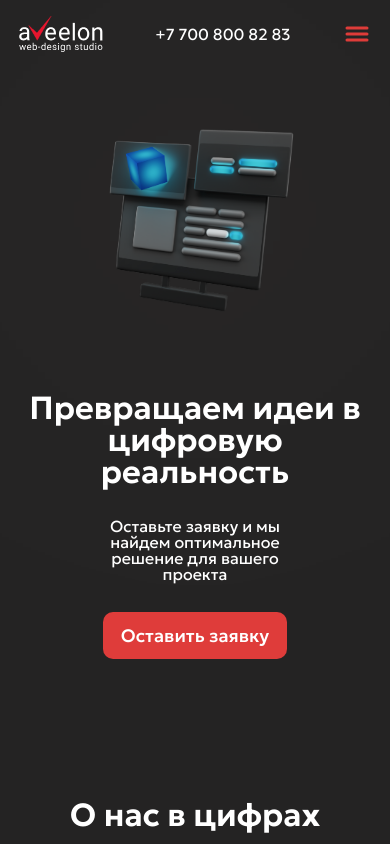
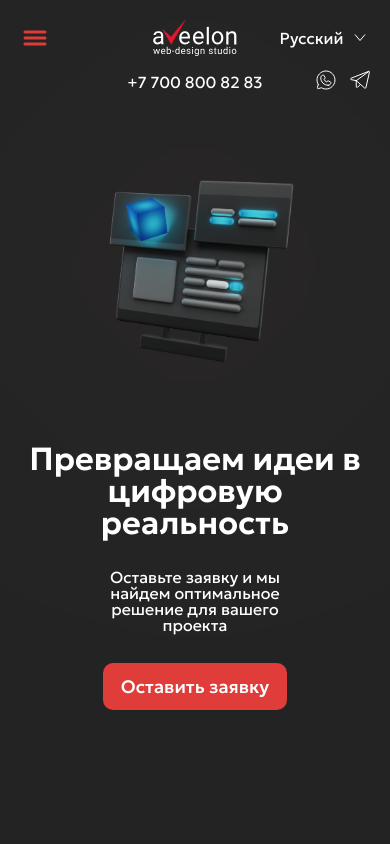
Before and after one commit to AbdullaAzadov/aveelon, a React (Vite) app: page / in a window 390 px wide. Shown: the top 844 px of the page. Built offline with nearby package versions, Linux system fonts and the light colour scheme.

Commit message:
update: header

```diff
--- a/src/components/IconButton.tsx
+++ b/src/components/IconButton.tsx
@@ -3,13 +3,19 @@ import styled from 'styled-components';
 type IconButtonProps = {
   children: React.ReactNode;
   size?: string;
+  className?: string;
 };
 
 export const IconButton = ({
   children,
   size = 'fit-content',
+  className = '',
 }: IconButtonProps) => {
-  return <StyledWrapper size={size}>{children}</StyledWrapper>;
+  return (
+    <StyledWrapper size={size} className={className}>
+      {children}
+    </StyledWrapper>
+  );
 };
 
 const StyledWrapper = styled.div<{ size: string }>`
--- a/src/components/Select.tsx
+++ b/src/components/Select.tsx
@@ -88,6 +88,7 @@ const StyledOptions = styled.div`
   box-shadow: 2px 3px 20px 0px hsla(0, 0%, 0%, 0.12);
   border-radius: 1rem;
   gap: 20px;
+  z-index: 10000;
 `;
 const StyledOptionItem = styled.div`
   text-align: center;
--- a/src/components/TabBar.tsx
+++ b/src/components/TabBar.tsx
@@ -20,7 +20,7 @@ export const TabBar: FC<ITabBarProps> = ({
   tabs,
   cardSize = 'normal',
 }) => {
-  const [selectedTab, setSelectedTab] = useState(0);
+  const [selectedTab] = useState(0);
   const { t } = useTranslation();
   return (
     <StyledWrapper>
--- a/src/components/Tel.tsx
+++ b/src/components/Tel.tsx
@@ -1,20 +1,29 @@
 import styled from 'styled-components';
 import { Text } from './Text';
+import { useScreenType } from '@hooks/useScreenType';
 
 export function Tel({
   value,
   label,
   useCustomLabel = false,
   children,
+  className = '',
 }: {
   value: string;
   label: string;
   useCustomLabel?: boolean;
   children?: React.ReactNode;
+  className?: string;
 }) {
+  const { isUltraSmall } = useScreenType();
+
   return (
-    <StyledLink href={`tel:+${value}`}>
-      {useCustomLabel ? children : <Text>{label}</Text>}
+    <StyledLink href={`tel:+${value}`} className={className}>
+      {useCustomLabel ? (
+        children
+      ) : (
+        <Text as={isUltraSmall ? 'h4' : 'p'}>{label}</Text>
+      )}
     </StyledLink>
   );
 }
--- a/src/constants/constants.ts
+++ b/src/constants/constants.ts
@@ -1,6 +1,6 @@
 export const CONST = {
-  TELEGRAM_LINK: 'http://t.me',
-  WHATSAPP_LINK: 'http://wa.me',
+  TELEGRAM_LINK: 'http://t.me/77008008283',
+  WHATSAPP_LINK: 'http://wa.me/77008008283',
 };
 
 export default CONST;
--- a/src/context/ScreenContext.tsx
+++ b/src/context/ScreenContext.tsx
@@ -6,6 +6,7 @@ export type TScreenType = {
   isTablet: boolean;
   isMobile: boolean;
   isSmallMobile: boolean;
+  isUltraSmall: boolean;
   windowWidth: number;
 };
 
--- a/src/context/ScreenContextProvider.tsx
+++ b/src/context/ScreenContextProvider.tsx
@@ -23,6 +23,7 @@ export const ScreenProvider: React.FC<{ children: React.ReactNode }> = ({
       isTablet: windowWidth <= 1280 && windowWidth > 768,
       isMobile: windowWidth <= 768,
       isSmallMobile: windowWidth <= 480,
+      isUltraSmall: windowWidth <= 375,
       windowWidth,
     }),
     [windowWidth]
--- a/src/data/Language.ts
+++ b/src/data/Language.ts
@@ -1,19 +1,18 @@
-import { IselectOption } from "@components/Select"
+import { IselectOption } from '@components/Select';
 
-export type TLanguage = "ru" | 'kz' | "en"
-
+export type TLanguage = 'ru' | 'kz' | 'en';
 
 export const LanguageData: IselectOption[] = [
-{
+  {
     value: 'ru',
-    label: 'russian'
-},
-{
+    label: 'russian',
+  },
+  {
+    value: 'en',
+    label: 'english',
+  },
+  {
     value: 'kz',
-    label: 'kazakh'
-},
-{
-    value: 'en',
-    label: 'english'
-},
-]
+    label: 'kazakh',
+  },
+];
--- a/src/layouts/Header/Header.tsx
+++ b/src/layouts/Header/Header.tsx
@@ -12,9 +12,8 @@ export const Header = () => {
   return (
     <>
       <StyledHeaderWrapper>
-        {!isMobile ? (
-          <HeaderActions />
-        ) : (
+        {!isMobile && <HeaderActions />}
+        {isMobile && (
           <HeaderActionsMobile setIsShow={setShowBurger} isShow={showBurger} />
         )}
       </StyledHeaderWrapper>
--- a/src/layouts/Header/HeaderActions.mobile.tsx
+++ b/src/layouts/Header/HeaderActions.mobile.tsx
@@ -1,9 +1,16 @@
 import { FC } from 'react';
 import { Tel } from '@components/Tel';
-import { IconButton, Logo } from '@components/index';
-import { BurgerIcon, CloseIcon } from '@components/icons';
+import { IconButton, LinkedIcon, Logo } from '@components/index';
+import {
+  BurgerIcon,
+  CloseIcon,
+  TelegramIcon,
+  WhatsappIcon,
+} from '@components/icons';
 import styled from 'styled-components';
 import { useNavigate } from 'react-router-dom';
+import { LanguageSelector } from './LanguageSelector';
+import CONST from '@constants/constants';
 
 type props = {
   isShow: boolean;
@@ -13,19 +20,36 @@ type props = {
 export const HeaderActionsMobile: FC<props> = ({ isShow, setIsShow }) => {
   const nav = useNavigate();
   return (
-    <StyledWrapper>
-      <StyledLogo>
-        <Logo onClick={() => nav('/')} />
-      </StyledLogo>
-      <Tel value='77008008283' label='+7 700 800 82 83' />
-      <IconButton size='1.75rem'>
-        {isShow ? (
-          <CloseIcon onClick={() => setIsShow(false)} />
-        ) : (
-          <BurgerIcon onClick={() => setIsShow(true)} />
-        )}
-      </IconButton>
-    </StyledWrapper>
+    <>
+      <StyledWrapper>
+        <IconButton size='1.75rem' className='SIcon'>
+          {isShow && <CloseIcon onClick={() => setIsShow(false)} />}
+          {!isShow && <BurgerIcon onClick={() => setIsShow(true)} />}
+        </IconButton>
+        <StyledLogo>
+          <Logo onClick={() => nav('/')} />
+        </StyledLogo>
+        <LanguageSelector />
+      </StyledWrapper>
+      <StyledAdditive>
+        <Tel
+          value='77008008283'
+          label='+7 700 800 82 83'
+          className='phoneLink'
+        />
+
+        <StyledLinks>
+          <LinkedIcon
+            renderIcon={<WhatsappIcon />}
+            link={CONST.WHATSAPP_LINK}
+          />
+          <LinkedIcon
+            renderIcon={<TelegramIcon />}
+            link={CONST.TELEGRAM_LINK}
+          />
+        </StyledLinks>
+      </StyledAdditive>
+    </>
   );
 };
 
@@ -33,12 +57,45 @@ const StyledWrapper = styled.div`
   display: flex;
   align-items: center;
   justify-content: space-between;
+  position: relative;
+  padding: 0.375rem 0;
+
+  .SIcon {
+    display: flex;
+    align-items: center;
+    justify-content: center;
+    width: 2rem;
+    height: 2rem;
+  }
 `;
 
 const StyledLogo = styled.div`
+  position: absolute;
+  left: 50%;
+  top: 50%;
+  translate: -50% -50%;
   cursor: pointer;
   display: flex;
   * {
     flex-shrink: 0;
   }
 `;
+
+const StyledAdditive = styled.div`
+  display: flex;
+  justify-content: right;
+  padding: 0.5rem 0;
+  align-items: center;
+  position: relative;
+
+  .phoneLink {
+    position: absolute;
+    left: 50%;
+    top: 50%;
+    translate: -50% -50%;
+  }
+`;
+const StyledLinks = styled.div`
+  display: flex;
+  gap: 0.625rem;
+`;
--- a/src/layouts/Header/HeaderActions.tsx
+++ b/src/layouts/Header/HeaderActions.tsx
@@ -19,7 +19,6 @@ export const HeaderActions = () => {
         <HeaderNav />
       </StyledLogoSide>
       <StyledActions>
-        <LanguageSelector />
         <Tel value='77008008283' label='+7 700 800 82 83' />
         <StyledLinks>
           <LinkedIcon
@@ -31,6 +30,7 @@ export const HeaderActions = () => {
             link={CONST.TELEGRAM_LINK}
           />
         </StyledLinks>
+        <LanguageSelector />
       </StyledActions>
     </StyledWrapper>
   );
--- a/src/layouts/Header/HeaderBurger.tsx
+++ b/src/layouts/Header/HeaderBurger.tsx
@@ -1,26 +1,10 @@
 import styled from 'styled-components';
-import { HeaderNav, LanguageSelector } from './index';
-import { TelegramIcon, WhatsappIcon } from '@components/icons';
-import { LinkedIcon } from '@components/LinkedIcon';
-import CONST from '@constants/constants';
+import { HeaderNav } from './index';
 
 export const HeaderBurger = () => {
   return (
     <StyledWrapper>
       <HeaderNav />
-      <StyledActions>
-        <LanguageSelector />
-        <StyledLinks>
-          <LinkedIcon
-            renderIcon={<WhatsappIcon />}
-            link={CONST.WHATSAPP_LINK}
-          />
-          <LinkedIcon
-            renderIcon={<TelegramIcon />}
-            link={CONST.TELEGRAM_LINK}
-          />
-        </StyledLinks>
-      </StyledActions>
     </StyledWrapper>
   );
 };
@@ -29,14 +13,3 @@ const StyledWrapper = styled.div`
   padding-top: 2rem;
   background-color: ${(p) => p.theme.colors.darkLight};
 `;
-
-const StyledActions = styled.div`
-  display: flex;
-  align-items: center;
-  justify-content: space-between;
-  padding: 4rem 1.25rem 2rem;
-`;
-const StyledLinks = styled.div`
-  display: flex;
-  gap: 1.25rem;
-`;
```
Also changed, not shown: 1 other file (tests, documents, lock files or other folders).
